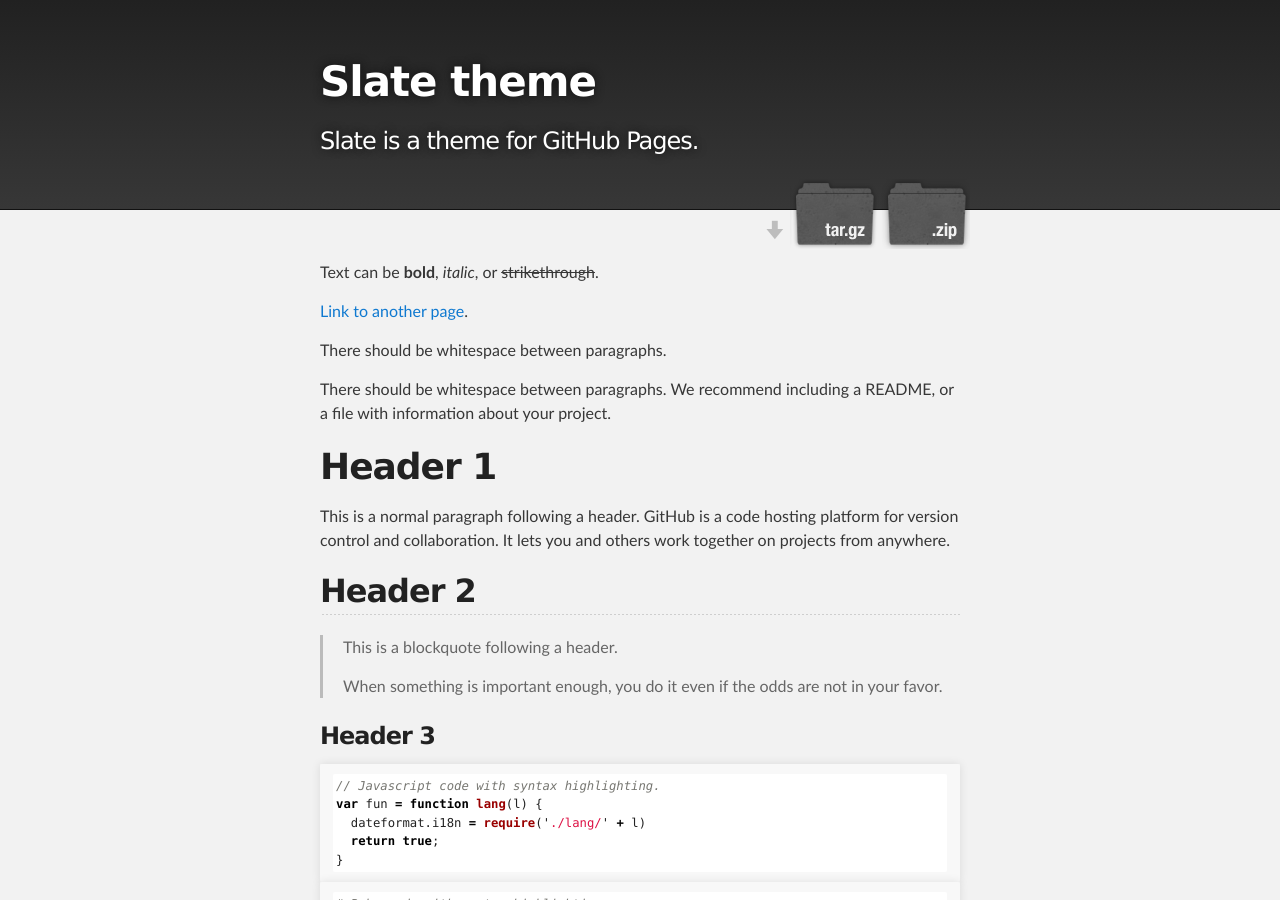
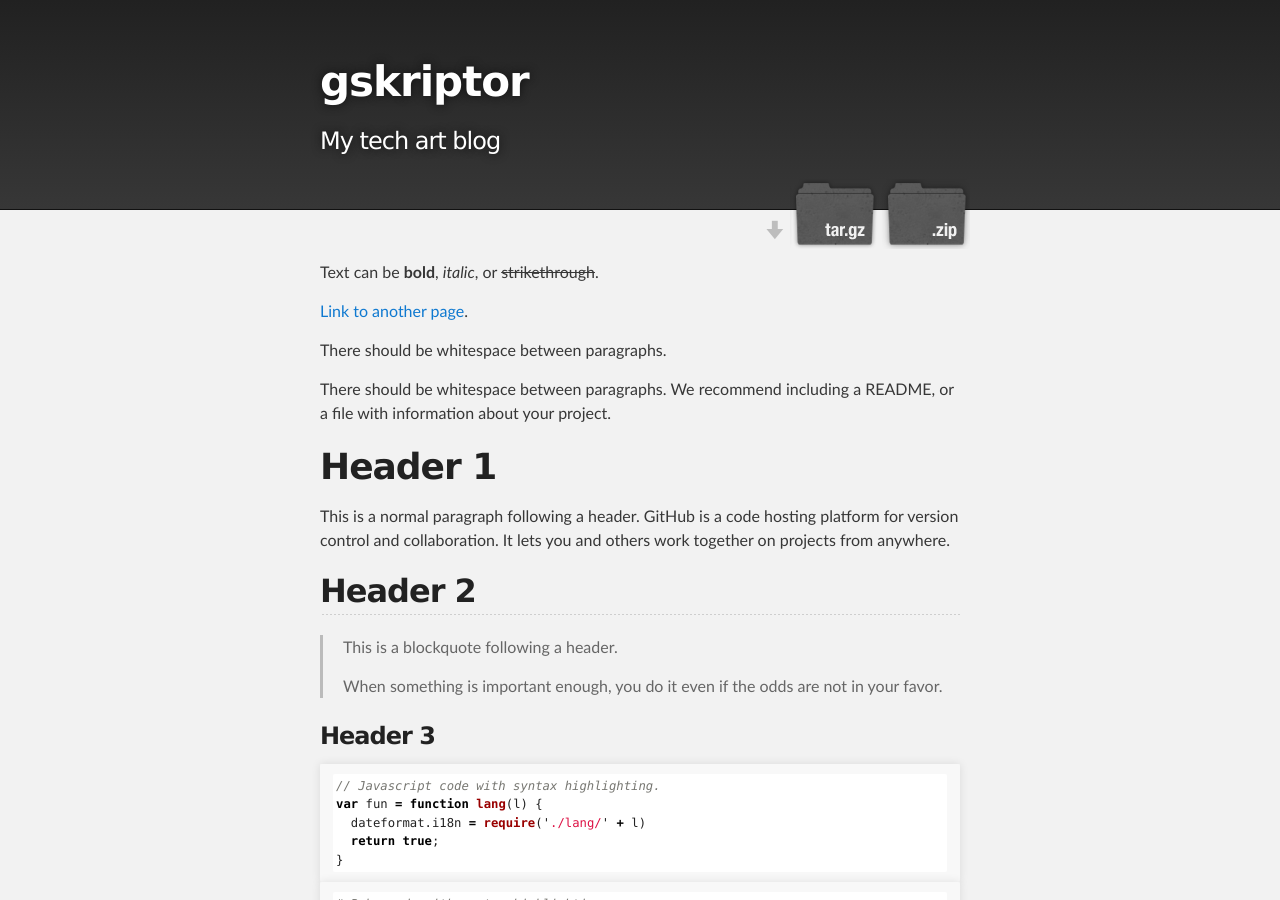
Before and after one commit to gskriptor/gskriptor.github.io, a Jekyll site: the page built from index.md, in a window 1280 px wide and 900 px high. Built offline with Jekyll 4.4.1, drawn with Linux system fonts in a browser that asks for light colours.

Commit message:
Update _config.yml

```diff
--- a/_config.yml
+++ b/_config.yml
@@ -1,5 +1,13 @@
-title: Slate theme
-description: Slate is a theme for GitHub Pages.
+name: "gskriptor"
+title: "gskriptor"
+description: "My tech art blog"
+logo: 'assets/images/logo.png'
+favicon: 'assets/images/logo.png'
+baseurl: ''
+disqus: ''
+include: ["_pages"]
+permalink: /:title/
 show_downloads: true
-google_analytics:
+google_analytics: ''
+mailchimp-list: ''
 theme: jekyll-theme-slate
```
